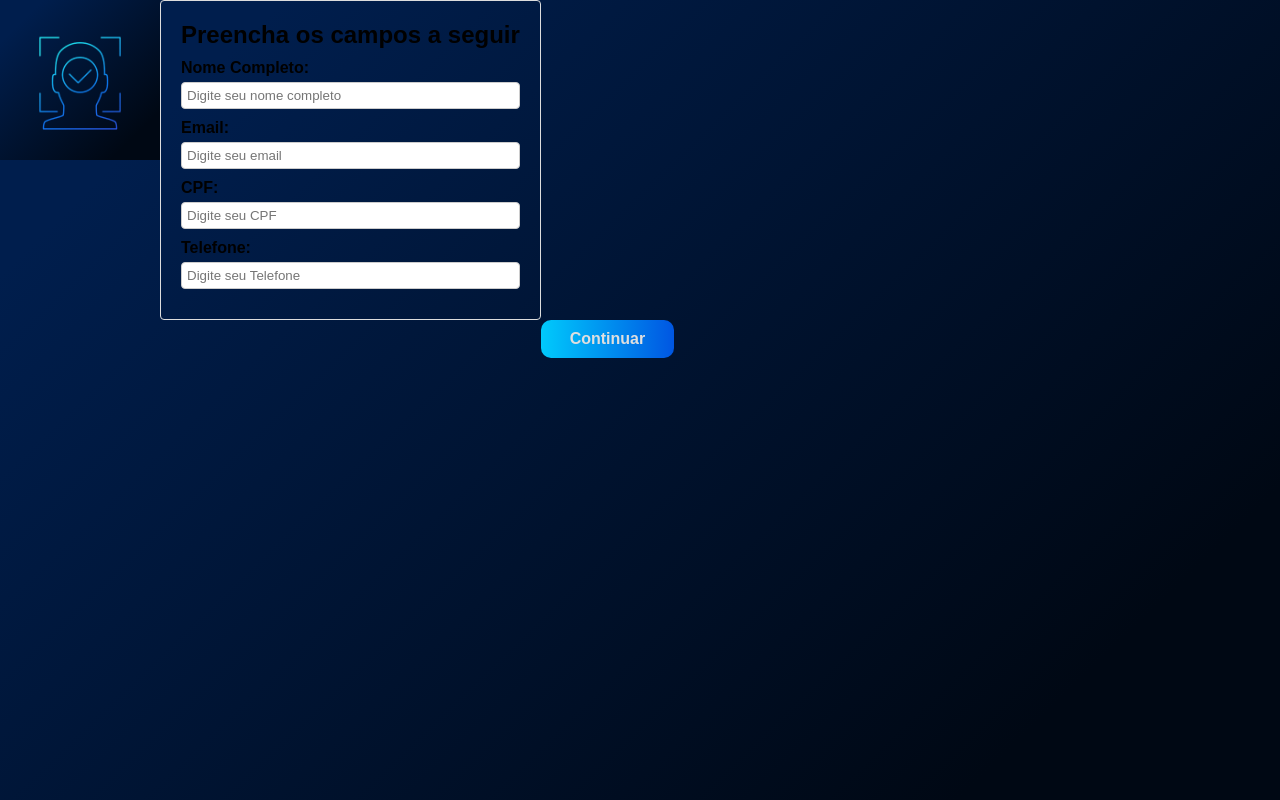
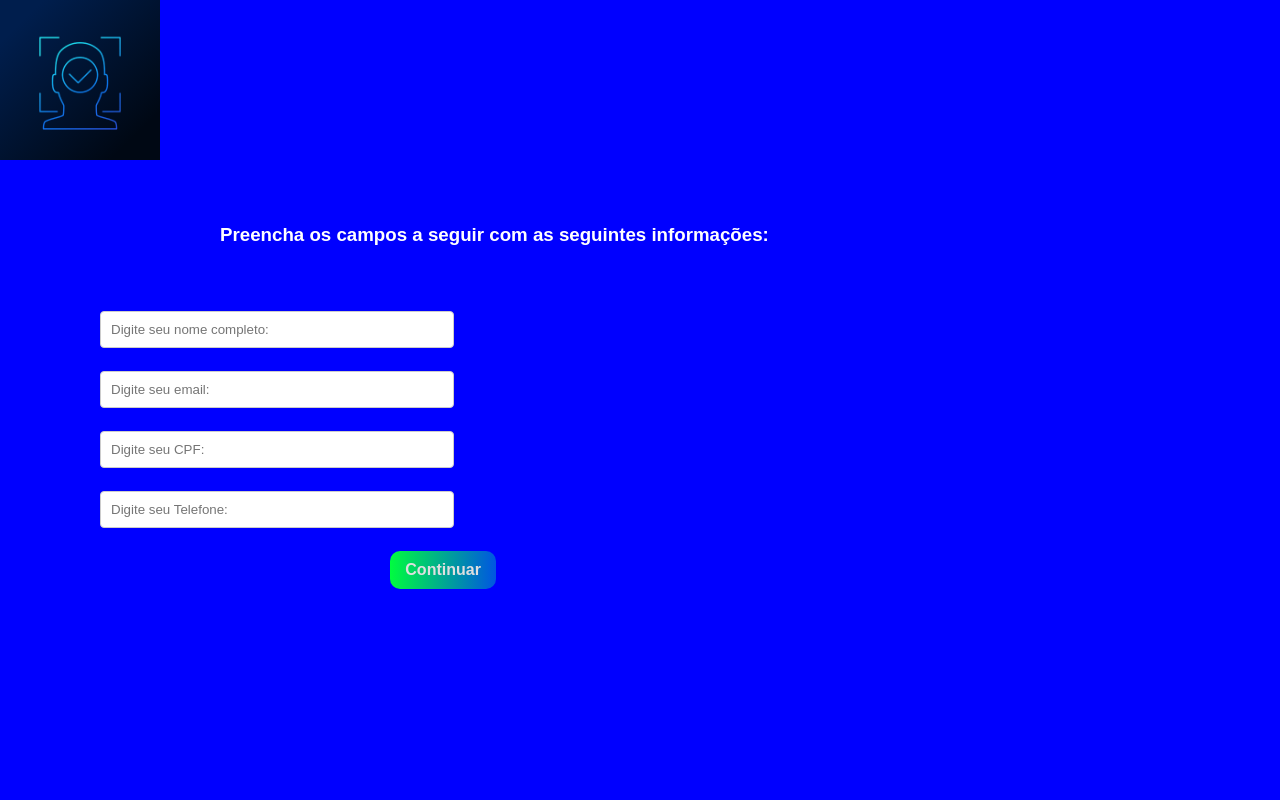
Before and after one commit to MRangel7/projeto-aplica-o-de-cloud-iot-etc, a plain HTML site: page dados/index.html in a window 1280 px wide. Drawn offline with Linux system fonts and the light colour scheme; files whose address does not match are found by name.

Commit message:
dados update2

```diff
--- a/dados/index.html
+++ b/dados/index.html
@@ -1,37 +1,46 @@
 <!DOCTYPE html>
 <html lang="pt-br">
+
+
 <head>
     <meta charset="UTF-8">
     <meta name="viewport" content="width=device-width, initial-scale=1.0">
     <title>FaceSafe - Login</title>
     <link rel="stylesheet" href="style.css">
 </head>
-<header>
-    <div class="logo">
-      <img src="/fotos/logo.webp" alt="Logo FaceSafe">
-    </div>
-  </header>
+
+
 <body>
-    <div class="container">
-        <div class="form-container">
-            <h1>Preencha os campos a seguir</h1>
+
+    <header>
+        <div class="logo">
+          <img src="C:\Users\mathe\OneDrive\Documentos\GitHub\projeto-aplica-o-de-cloud-iot-etc\fotos\logo.webp" alt="Logo FaceSafe">
+        </div>
+    </header>
+    <main>
+        <h3>Preencha os campos a seguir com as seguintes informações:</h3>
+
             <form action="#">
 
-                <label for="nome">Nome Completo:</label>
-                <input type="text" id="nome" name="nome" placeholder="Digite seu nome completo">
 
-                <label for="email">Email:</label>
-                <input type="email" id="email" name="email" placeholder="Digite seu email">
+                <input type="text" id="nome" name="nome" placeholder="Digite seu nome completo:" maxlength="80">
 
-                <label for="cpf">CPF:</label>
-                <input type="text" id="cpf" name="cpf" placeholder="Digite seu CPF">
 
-                <label for="cpf">Telefone:</label>
-                <input type="text" id="Telefone" name="Telefone" placeholder="Digite seu Telefone">
+                <input type="email" id="email" name="email" placeholder="Digite seu email:" maxlength="50">
+
+
+                <input type="number" id="cpf" name="cpf" placeholder="Digite seu CPF:" maxlength="11" pattern="[0-9]*"inputmode="numeric">
+
+
+                <input type="number" id="Telefone" name="Telefone" placeholder="Digite seu Telefone:" maxlength="11" pattern="[0-9]*"inputmode="numeric">
 
             </form>
-        </div>
+
+
+
         <div id="button"><button type="submit">Continuar</button></div>
-    </div>
+    </main>
+
+
 </body>
 </html>
--- a/dados/style.css
+++ b/dados/style.css
@@ -1,23 +1,24 @@
-/* Reset CSS */
 * {
   box-sizing: border-box;
   margin: 0;
   padding: 0;
   font-family: "Poppins", sans-serif;
 }
+
 body {
-    background: linear-gradient(316.01deg, #000814 15.31%, #001E4D 86.58%);
-    display: flex;
-    justify-content: left;
-    align-items: left;
-    height: 100vh;
+  background: blue; /* Definindo a cor de fundo como azul */
+  color: #fff; /* Cor do texto branca */
 }
-
-
 
 .logo img {
   height: 160px; /* Ajuste a altura conforme necessário */
-    background: linear-gradient(316.01deg, #000814 15.31%, #001E4D 86.58%);;
+  background: linear-gradient(316.01deg, #000814 15.31%, #001E4D 86.58%);
+}
+
+/* New container for overall layout */
+main {
+margin-top: 60px;
+margin-left: 100px;
 }
 
 .form-container {
@@ -26,11 +27,6 @@ body {
   padding: 20px;
   max-width: 500px;
   max-height: 400px;
-}
-
-h1 {
-    font-size: 24px;
-    margin-bottom: 10px;
 }
 
 form {
@@ -52,18 +48,33 @@ input {
 }
 
 button {
-    background: linear-gradient(90deg, #00CAFC 0%, #0056E2 100%);
+  background: linear-gradient(90deg, #00fc3f 0%, #0056E2 100%);
   color: #dfdfdf;
-    width: 35%;
+  width: 9%;
   border-radius: 10px;
   padding: 10px;
   border: 0;
   font-size: 16px;
   cursor: pointer;
   font-weight: bolder;
-    margin-left: 100%;
+  margin-left: 290px;
 }
 
 button:hover {
   background-color: #0069d9;
 }
+
+input {
+
+    width: 30%; /* Defina a largura desejada */
+    margin-bottom: 23px;
+    padding: 10px;
+  }
+  form input:first-child {
+    margin-top: 65px; /* Ajuste o valor conforme necessário */
+}
+
+h3{
+    margin-left: 120px;
+    margin-top: 0px;
+    }
```
Lines whose indentation alone changed are shown as unchanged.
